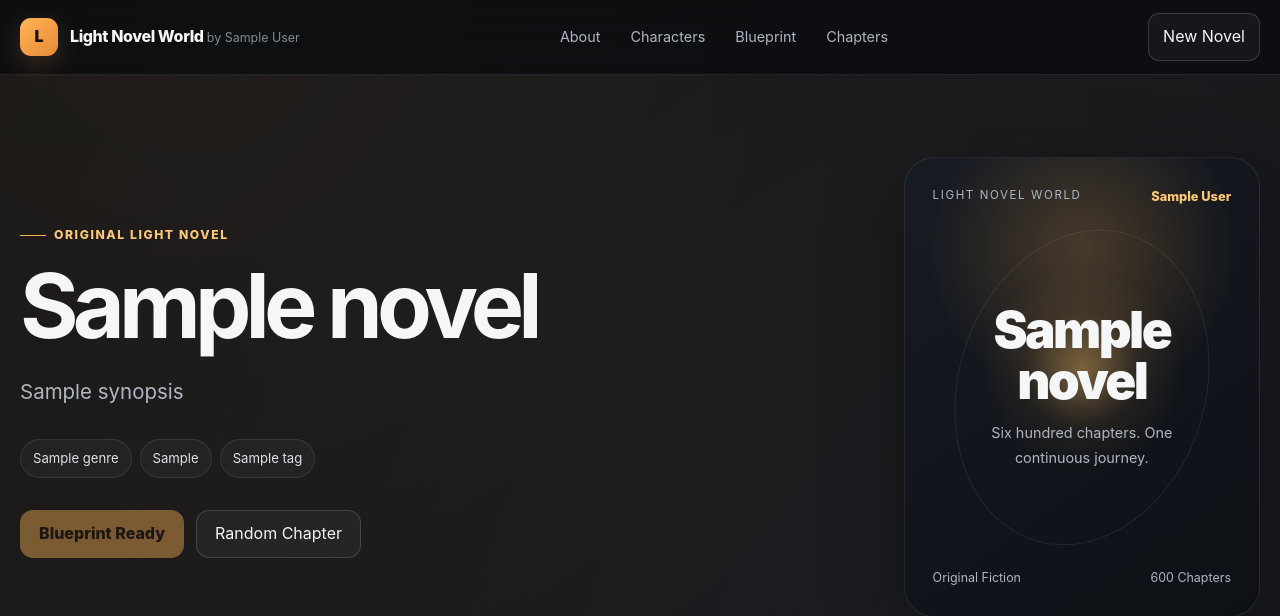
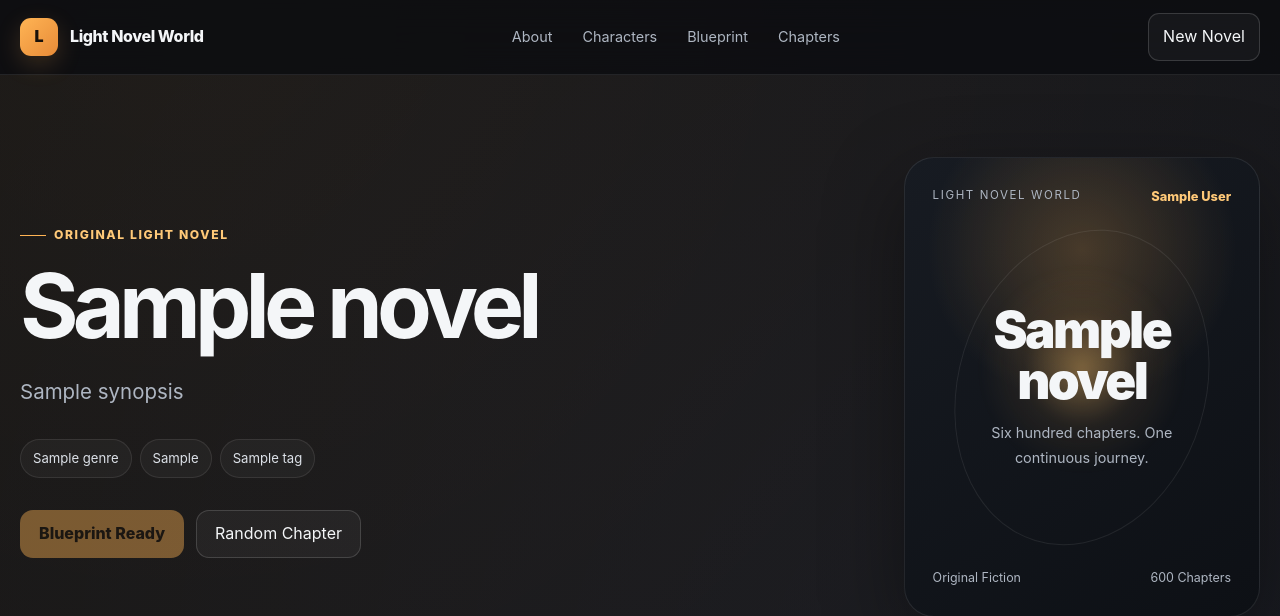
Before and after one commit to shreebalaji767/light-novel-world, a Flask app: template templates/novel.html in a window 1280 px wide. Shown: the top 616 px of the page. Run offline with Flask 3, Linux system fonts and the light colour scheme; the template is opened without the code that fills it: most values are stand-ins (such as "Sample title", 1, 10 or a date in 2020).

Commit message:
Update novel.html

```diff
--- a/templates/novel.html
+++ b/templates/novel.html
@@ -1355,9 +1355,6 @@
                         Light Novel World
                     </span>
 
-                    <span class="brand-author">
-                        by {{ novel.author|default('blssnvj21') }}
-                    </span>
                 </span>
             </a>
 
```
